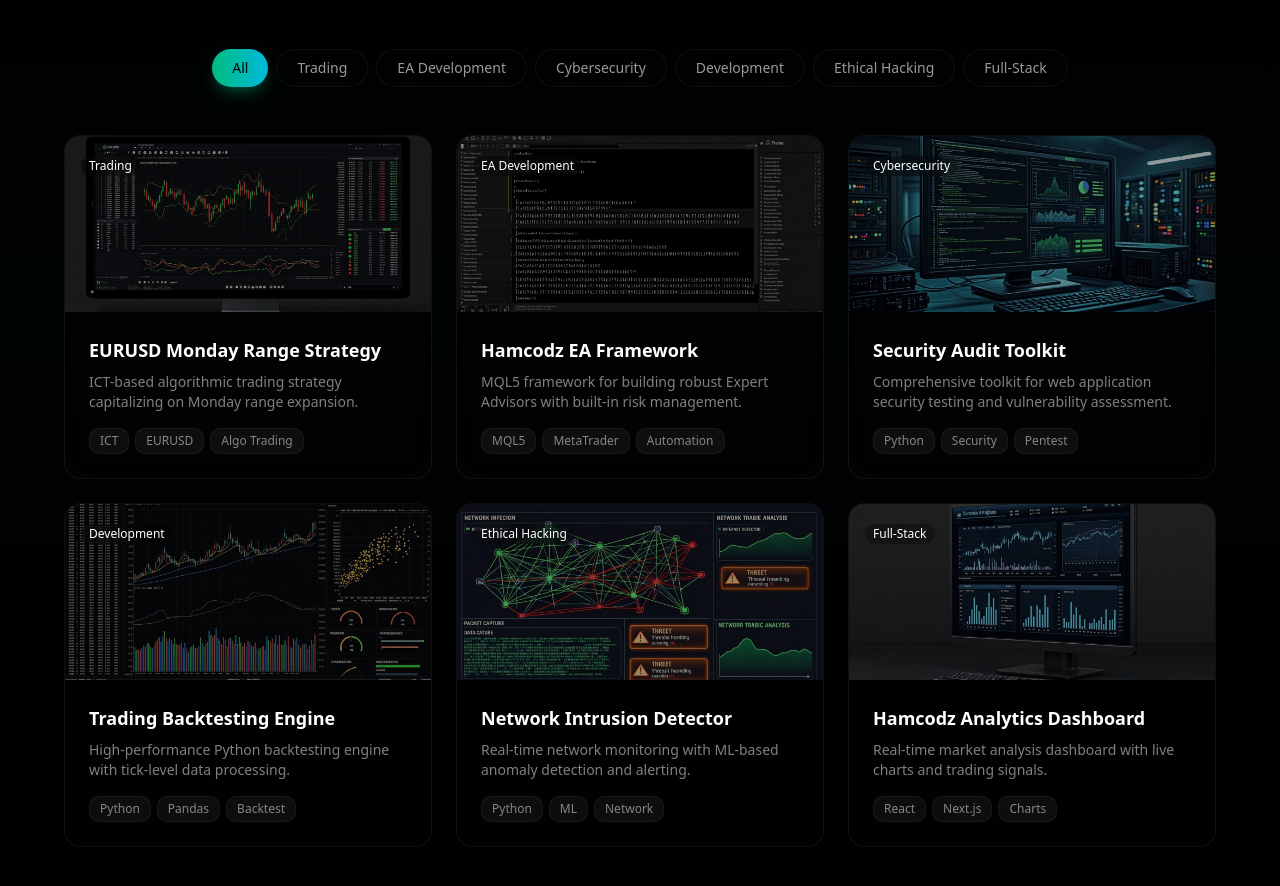
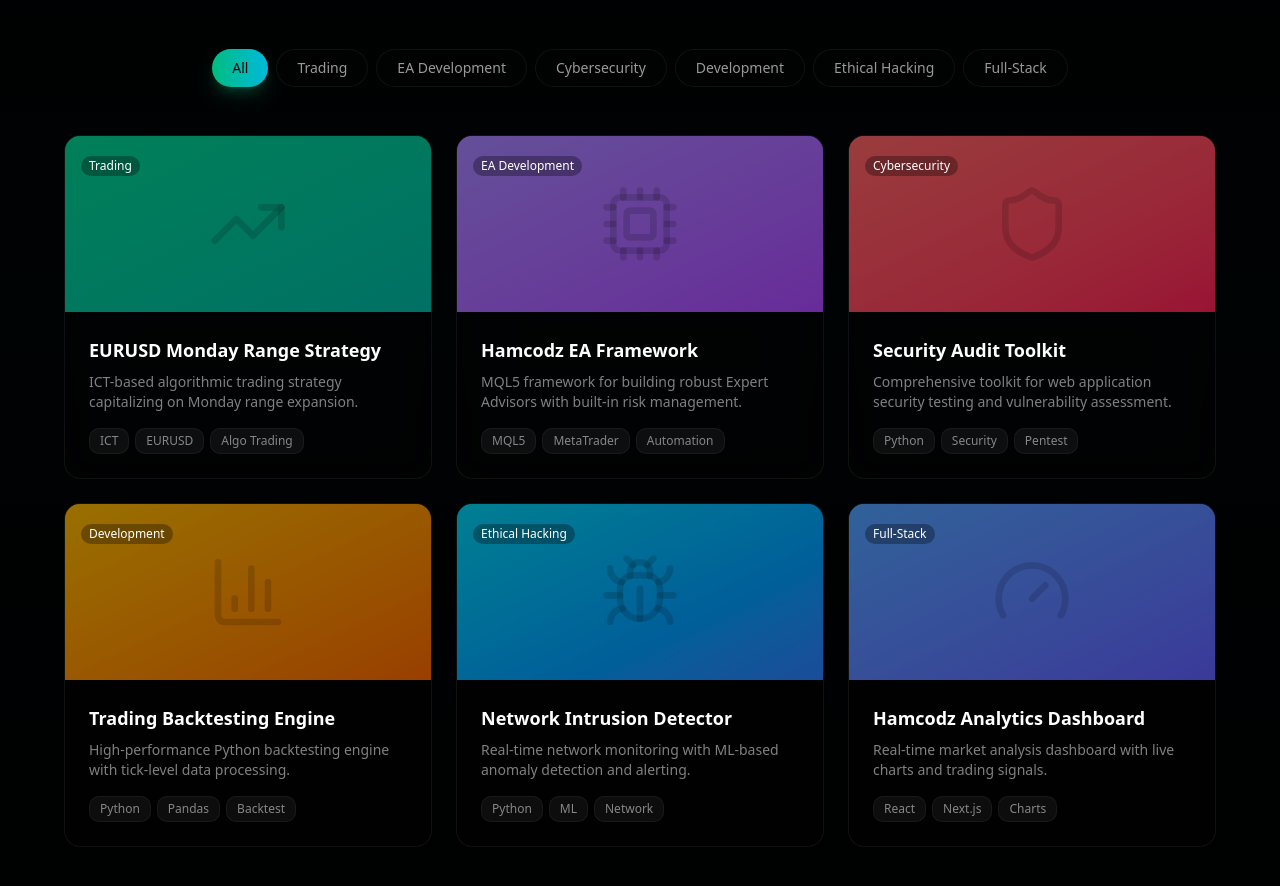
Before and after one commit to hamtechug256/hamcodz, a Next.js app: page / in a window 1280 px wide. Shown: the part 4561-5447 px from the top of the page. Built offline with nearby package versions, Linux system fonts and the light colour scheme.

Commit message:
Fix broken social and project links

```diff
--- a/src/components/portfolio/Contact.tsx
+++ b/src/components/portfolio/Contact.tsx
@@ -25,19 +25,19 @@ import {
 const socialLinks = [
   {
     icon: Twitter,
-    href: 'https://twitter.com/hamcodz',
+    href: 'https://x.com/hamcodz',
     label: 'Twitter',
     hoverColor: 'hover:bg-sky-500/20 hover:border-sky-500/40'
   },
   {
     icon: Github,
-    href: 'https://github.com/hamcodz',
+    href: 'https://github.com/hamtechug256',
     label: 'GitHub',
     hoverColor: 'hover:bg-white/10'
   },
   {
     icon: MessageCircle,
-    href: 'https://t.me/hamcodz',
+    href: 'https://t.me/Hamcodz',
     label: 'Telegram',
     hoverColor: 'hover:bg-blue-500/20 hover:border-blue-500/40'
   },
--- a/src/components/portfolio/Hero.tsx
+++ b/src/components/portfolio/Hero.tsx
@@ -211,9 +211,9 @@ export function Hero() {
             className="flex items-center justify-center gap-4"
           >
             {[
-              { icon: Twitter, href: 'https://twitter.com/hamcodz', label: 'Twitter', hoverColor: 'hover:bg-sky-500/20 hover:border-sky-500/50' },
-              { icon: Github, href: 'https://github.com/hamcodz', label: 'GitHub', hoverColor: 'hover:bg-white/10' },
-              { icon: Send, href: 'https://t.me/hamcodz', label: 'Telegram', hoverColor: 'hover:bg-blue-500/20 hover:border-blue-500/50' },
+              { icon: Twitter, href: 'https://x.com/hamcodz', label: 'Twitter', hoverColor: 'hover:bg-sky-500/20 hover:border-sky-500/50' },
+              { icon: Github, href: 'https://github.com/hamtechug256', label: 'GitHub', hoverColor: 'hover:bg-white/10' },
+              { icon: Send, href: 'https://t.me/Hamcodz', label: 'Telegram', hoverColor: 'hover:bg-blue-500/20 hover:border-blue-500/50' },
             ].map((social) => (
               <motion.a
                 key={social.label}
--- a/src/components/portfolio/Projects.tsx
+++ b/src/components/portfolio/Projects.tsx
@@ -1,7 +1,6 @@
 'use client';
 
 import { useState } from 'react';
-import Image from 'next/image';
 import { motion, AnimatePresence } from 'framer-motion';
 import { AnimatedSection } from './AnimatedSection';
 import { Badge } from '@/components/ui/badge';
@@ -31,7 +30,6 @@ const projects = [
     description: 'ICT-based algorithmic trading strategy capitalizing on Monday range expansion.',
     longDescription: 'This sophisticated trading strategy leverages key ICT concepts including Order Blocks, Fair Value Gaps, and liquidity sweeps to identify high-probability trading opportunities. Built with extensive backtesting and optimized for EURUSD.',
     icon: TrendingUp,
-    image: '/images/projects/eurusd-trading.png',
     tags: ['ICT', 'EURUSD', 'Algo Trading', 'Backtesting'],
     metrics: [
       { label: 'Win Rate', value: '76%' },
@@ -46,7 +44,7 @@ const projects = [
     ],
     color: 'emerald',
     gradient: 'from-emerald-400 to-teal-500',
-    github: 'https://github.com/hamcodz/eurusd-monday-range',
+    github: 'https://github.com/hamtechug256',
   },
   {
     id: 2,
@@ -55,7 +53,6 @@ const projects = [
     description: 'MQL5 framework for building robust Expert Advisors with built-in risk management.',
     longDescription: 'A modular Expert Advisor framework that simplifies the development of automated trading systems. Includes advanced money management, trailing stops, and a flexible signal system.',
     icon: Cpu,
-    image: '/images/projects/ea-framework.png',
     tags: ['MQL5', 'MetaTrader', 'Automation', 'Risk'],
     metrics: [
       { label: 'EAs Built', value: '15+' },
@@ -70,7 +67,7 @@ const projects = [
     ],
     color: 'violet',
     gradient: 'from-violet-400 to-purple-500',
-    github: 'https://github.com/hamcodz/ea-framework',
+    github: 'https://github.com/hamtechug256',
   },
   {
     id: 3,
@@ -79,7 +76,6 @@ const projects = [
     description: 'Comprehensive toolkit for web application security testing and vulnerability assessment.',
     longDescription: 'An integrated security testing suite combining automated scanning with manual testing capabilities. Covers OWASP Top 10 vulnerabilities and includes custom scripts for advanced penetration testing.',
     icon: Shield,
-    image: '/images/projects/security-toolkit.png',
     tags: ['Python', 'Security', 'Pentest', 'OWASP'],
     metrics: [
       { label: 'Vulns Found', value: '200+' },
@@ -94,7 +90,7 @@ const projects = [
     ],
     color: 'red',
     gradient: 'from-red-400 to-rose-500',
-    github: 'https://github.com/hamcodz/security-toolkit',
+    github: 'https://github.com/hamtechug256',
   },
   {
     id: 4,
@@ -103,7 +99,6 @@ const projects = [
     description: 'High-performance Python backtesting engine with tick-level data processing.',
     longDescription: 'Built from scratch to handle tick-level data processing, this engine provides comprehensive strategy validation with Monte Carlo simulations and walk-forward analysis.',
     icon: BarChart3,
-    image: '/images/projects/backtesting-engine.png',
     tags: ['Python', 'Pandas', 'Backtest', 'Data'],
     metrics: [
       { label: 'Strategies', value: '100+' },
@@ -118,7 +113,7 @@ const projects = [
     ],
     color: 'amber',
     gradient: 'from-amber-400 to-orange-500',
-    github: 'https://github.com/hamcodz/backtesting-engine',
+    github: 'https://github.com/hamtechug256',
   },
   {
     id: 5,
@@ -127,7 +122,6 @@ const projects = [
     description: 'Real-time network monitoring with ML-based anomaly detection and alerting.',
     longDescription: 'A sophisticated network security monitoring solution using machine learning to detect anomalies and potential intrusions in real-time. Includes packet capture and automated response.',
     icon: Bug,
-    image: '/images/projects/intrusion-detector.png',
     tags: ['Python', 'ML', 'Network', 'Security'],
     metrics: [
       { label: 'Detection', value: '98%' },
@@ -142,7 +136,7 @@ const projects = [
     ],
     color: 'cyan',
     gradient: 'from-cyan-400 to-blue-500',
-    github: 'https://github.com/hamcodz/intrusion-detector',
+    github: 'https://github.com/hamtechug256',
   },
   {
     id: 6,
@@ -151,7 +145,6 @@ const projects = [
     description: 'Real-time market analysis dashboard with live charts and trading signals.',
     longDescription: 'A comprehensive web-based dashboard aggregating market data, displaying real-time technical analysis, and providing actionable trading signals with multi-timeframe analysis.',
     icon: Gauge,
-    image: '/images/projects/analytics-dashboard.png',
     tags: ['React', 'Next.js', 'Charts', 'Real-time'],
     metrics: [
       { label: 'Instruments', value: '50+' },
@@ -166,8 +159,7 @@ const projects = [
     ],
     color: 'blue',
     gradient: 'from-blue-400 to-indigo-500',
-    github: 'https://github.com/hamcodz/analytics-dashboard',
-    demo: 'https://dashboard.hamcodz.is-a.dev',
+    github: 'https://github.com/hamtechug256',
   },
 ];
 
@@ -248,13 +240,8 @@ export function Projects() {
                 >
                   <div className="glass-card rounded-2xl overflow-hidden border border-white/5 hover:border-white/15 transition-colors h-full">
                     {/* Project Visual */}
-                    <div className="relative h-44 overflow-hidden">
-                      <Image
-                        src={project.image}
-                        alt={project.title}
-                        fill
-                        className="object-cover transition-transform duration-500 group-hover:scale-110"
-                      />
+                    <div className={`relative h-44 bg-gradient-to-br ${project.gradient} p-6 flex items-center justify-center overflow-hidden`}>
+                      <project.icon className="w-20 h-20 text-black/15" />
                       <div className="absolute inset-0 bg-black/40 group-hover:bg-black/30 transition-colors" />
 
                       {/* Category Badge */}
@@ -320,34 +307,30 @@ export function Projects() {
               onClick={(e) => e.stopPropagation()}
               className="relative glass-card rounded-3xl max-w-2xl w-full max-h-[90vh] overflow-y-auto border border-white/10"
             >
-              {/* Project Image Header */}
-              <div className="relative h-48 overflow-hidden rounded-t-3xl">
-                <Image
-                  src={selectedProject.image}
-                  alt={selectedProject.title}
-                  fill
-                  className="object-cover"
-                />
-                <div className="absolute inset-0 bg-gradient-to-t from-black/80 via-black/40 to-transparent" />
-                <div className={`absolute bottom-0 left-0 right-0 h-1.5 bg-gradient-to-r ${selectedProject.gradient}`} />
-              </div>
+              {/* Header Gradient */}
+              <div className={`h-1.5 bg-gradient-to-r ${selectedProject.gradient}`} />
 
               {/* Close */}
               <button
                 onClick={() => setSelectedProject(null)}
-                className="absolute top-4 right-4 w-10 h-10 rounded-full bg-black/40 backdrop-blur-sm flex items-center justify-center hover:bg-black/60 transition-colors z-10"
+                className="absolute top-6 right-6 w-10 h-10 rounded-full bg-white/5 flex items-center justify-center hover:bg-white/10 transition-colors z-10"
               >
-                <X className="w-5 h-5 text-white" />
+                <X className="w-5 h-5 text-white/70" />
               </button>
 
               {/* Content */}
               <div className="p-8">
                 {/* Header */}
-                <div className="mb-6">
-                  <Badge variant="outline" className="mb-2 text-xs border-white/20 text-white/60">{selectedProject.category}</Badge>
-                  <h3 className="text-2xl font-bold text-white">
-                    {selectedProject.title}
-                  </h3>
+                <div className="flex items-start gap-5 mb-8">
+                  <div className={`w-16 h-16 rounded-2xl bg-gradient-to-br ${selectedProject.gradient} flex items-center justify-center flex-shrink-0`}>
+                    <selectedProject.icon className="w-8 h-8 text-black" />
+                  </div>
+                  <div>
+                    <Badge variant="outline" className="mb-2 text-xs border-white/20 text-white/60">{selectedProject.category}</Badge>
+                    <h3 className="text-2xl font-bold text-white">
+                      {selectedProject.title}
+                    </h3>
+                  </div>
                 </div>
 
                 {/* Description */}
```
